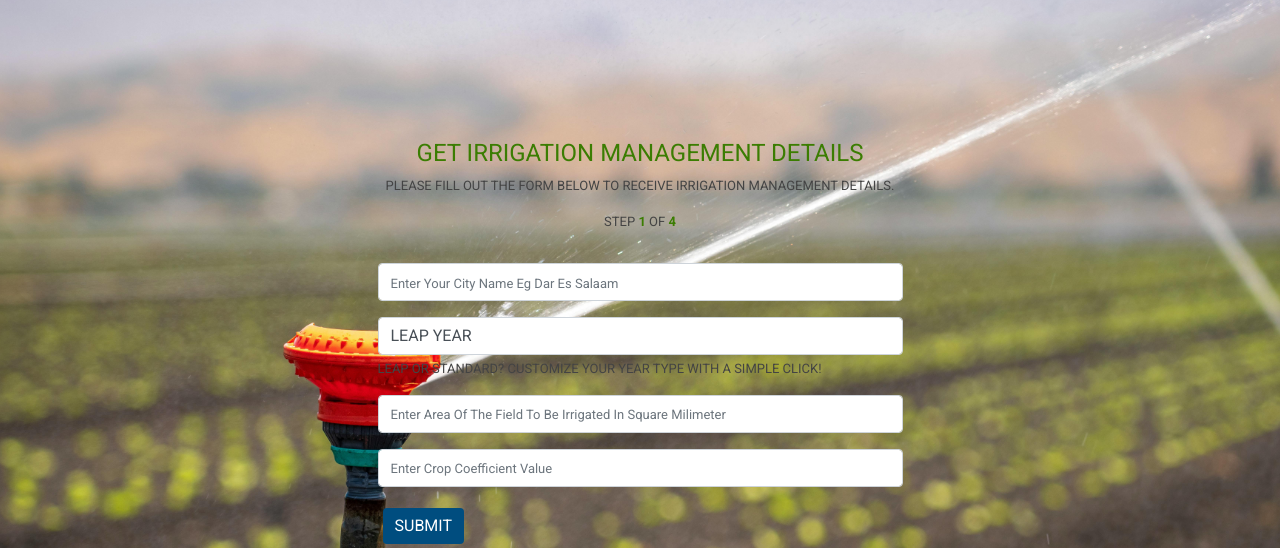
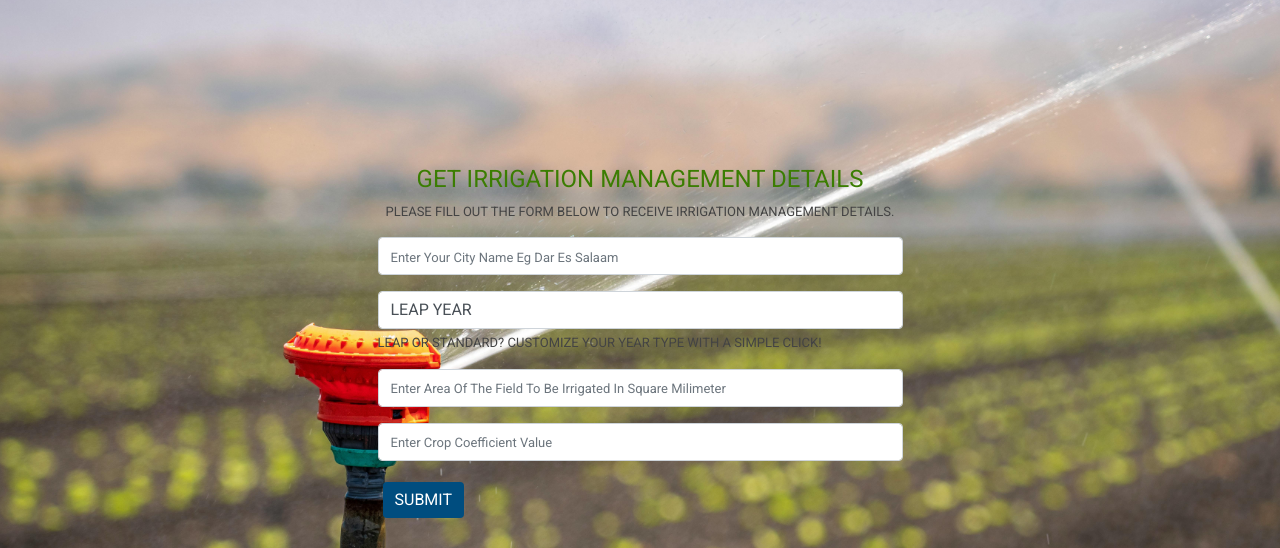
Before and after one commit to tumaini160/IRRIGATEPRO, a Django app: page / in a window 1280 px wide. Shown: the part 56-604 px from the top of the page. Run offline with Django 5.2, Linux system fonts and the light colour scheme; some libraries are stand-ins or nearby versions.

```diff
--- a/IRRIGATEPRO/templates/home/index.html
+++ b/IRRIGATEPRO/templates/home/index.html
@@ -37,9 +37,6 @@
           <div class="container heading">
             <h4>Get Irrigation Management Details</h4>
             <p>Please fill out the form below to receive irrigation management details.</p>
-            <div class="step-indicator mb-3">
-                <p>Step <span id="currentStep">1</span> of <span id="totalSteps">4</span></p>
-            </div>
           </div>
           <div class="container form-container">
             <div class="row justify-content-center">
```
